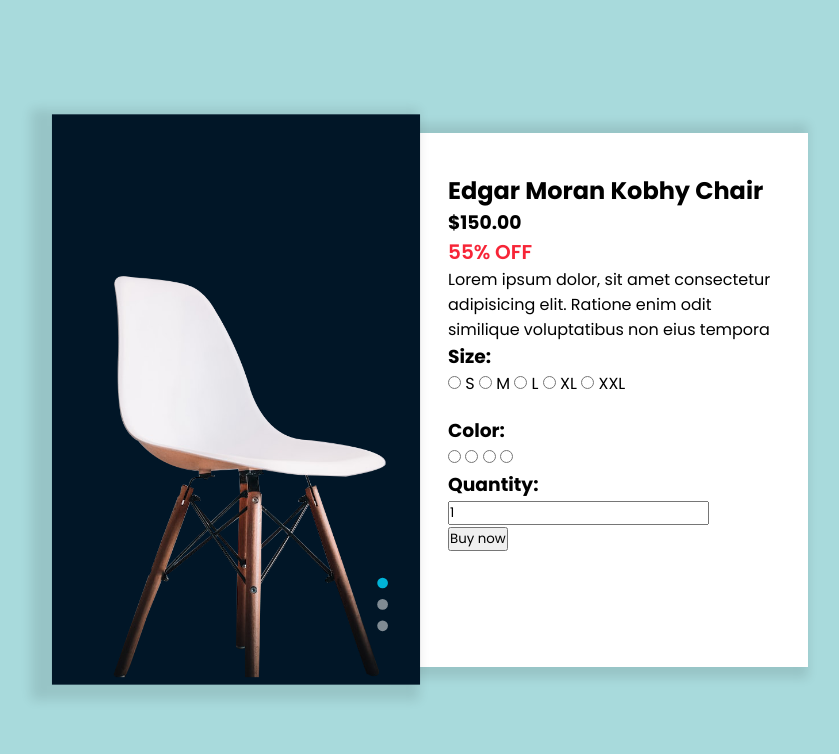
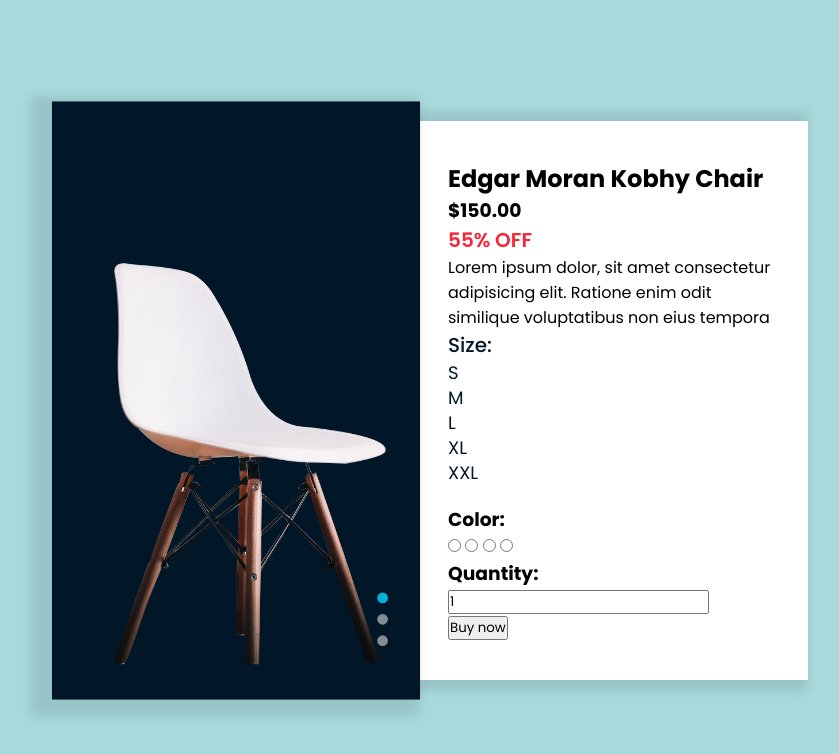
Before and after one commit to MayanthaS/HTML_CSS_JS_Project01, a plain HTML site: page index.html in a window 1280 px wide. Shown: the whole page, without its empty margins (176-1015 px from the left). Drawn offline with Linux system fonts and the light colour scheme.

Commit message:
added the span and input type

```diff
--- a/style.css
+++ b/style.css
@@ -94,10 +94,32 @@
     align-items: center;
 }
 
-.main-wrap .product .product-details .sizes .from .select-size h3{
+.main-wrap .product .product-details .sizes .form .select-size h3{
     width: 70px;
-    margin-right: 20px;
+    margin-right: 30px;
     font-size: 20px;
     font-weight: 500;
     color: #011627;
 }
+.main-wrap .product .product-details .sizes .form .select-size label{
+    display: flex;
+    align-items: center;
+}
+.main-wrap .product .product-details .sizes .form .select-size label input{
+    display: none;
+}
+
+.main-wrap .product .product-details .sizes .form .select-size label span{
+    font-size: 18px;
+    font-weight: 400;
+    line-height: 25px;
+    text-transform: uppercase;
+    color: #011627;
+    display: inline-block;
+    margin-right: 10px;
+    cursor: pointer;
+}
+.main-wrap .product .product-details .sizes .form .select-size label input:checked + span{
+    font-weight: 600;
+    color: #00b4d8;
+}
```
